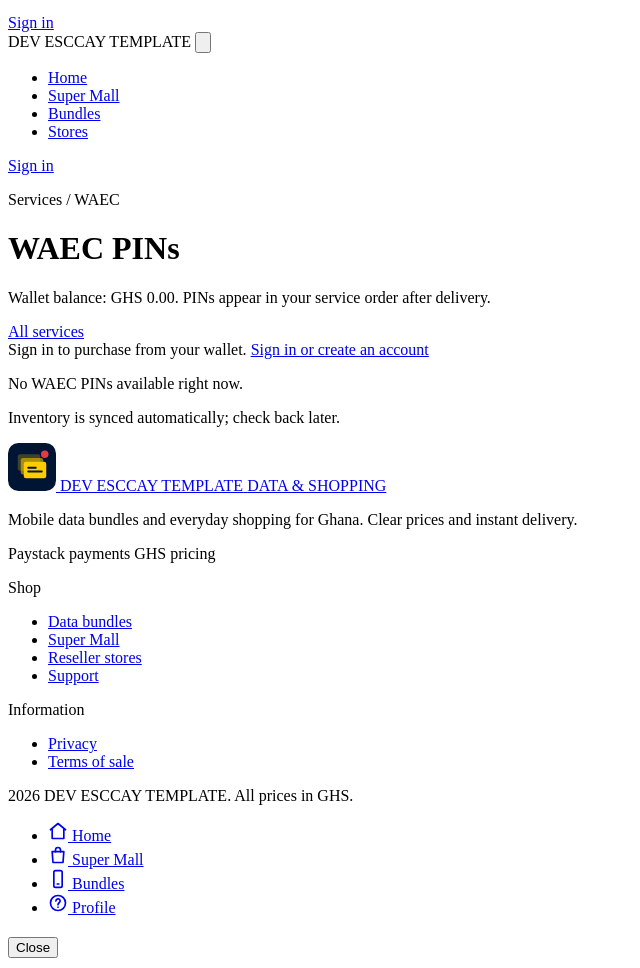
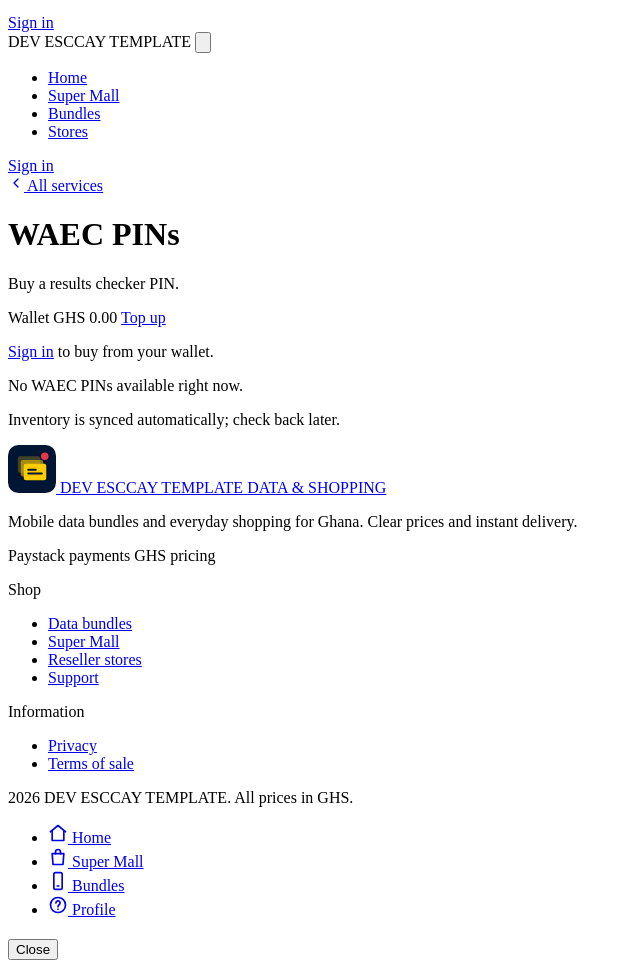
Before and after one commit to Onezsolo/datatem, a Laravel app: page /services/waec in a window 1280 px wide. Shown: the part 188-1156 px from the top of the page, without its empty margins (0-640 px from the left). Run offline with Laravel 12, Linux system fonts and the light colour scheme; data comes from the database, SQL or seed files in the repository; data that the repository does not hold is empty.

Commit message:
style(ui): apply compact layout to all service pages

```diff
--- a/resources/views/partials/guest-purchase-note.blade.php
+++ b/resources/views/partials/guest-purchase-note.blade.php
@@ -1,6 +1,6 @@
 @guest
-    <div class="rounded-card border border-line bg-surface p-4 text-sm font-semibold text-brand-navy">
-        Sign in to purchase from your wallet.
-        <a href="{{ route('login', ['redirect' => url()->current()]) }}" class="underline underline-offset-4">Sign in or create an account</a>
-    </div>
+    <p class="text-sm font-semibold text-brand-navy">
+        <a href="{{ route('login', ['redirect' => url()->current()]) }}" class="underline underline-offset-4">Sign in</a>
+        to buy from your wallet.
+    </p>
 @endguest
--- a/resources/views/services/waec.blade.php
+++ b/resources/views/services/waec.blade.php
@@ -1,13 +1,21 @@
 <x-layouts.shop title="WAEC PINs">
     <div class="space-y-6">
-        <header class="flex flex-wrap items-end justify-between gap-3">
-            <div>
-                <p class="text-xs font-bold uppercase tracking-wide text-muted">Services / WAEC</p>
-                <h1 class="mt-1 text-2xl font-extrabold tracking-tight text-brand-navy">WAEC PINs</h1>
-                <p class="mt-1 text-sm text-muted">Wallet balance: <span class="font-bold text-brand-navy">GHS {{ number_format($wallet, 2) }}</span>. PINs appear in your service order after delivery.</p>
+        <div>
+            <a href="{{ route('services.index') }}" class="inline-flex items-center gap-1.5 text-sm font-semibold text-muted hover:text-brand-navy">
+                <x-ui.icon name="chevron-left" :size="16" />
+                All services
+            </a>
+            <div class="mt-3 flex flex-wrap items-end justify-between gap-3">
+                <div>
+                    <h1 class="text-2xl font-extrabold tracking-tight text-brand-navy">WAEC PINs</h1>
+                    <p class="mt-1 text-sm text-muted">Buy a results checker PIN.</p>
+                </div>
+                <div class="flex items-center gap-3 text-sm">
+                    <span class="text-muted">Wallet <span class="font-bold text-brand-navy">GHS {{ number_format($wallet, 2) }}</span></span>
+                    <a href="{{ route('topup') }}" class="font-bold text-brand-navy underline underline-offset-4">Top up</a>
+                </div>
             </div>
-            <a href="{{ route('services.index') }}" class="inline-flex min-h-11 items-center rounded-control border border-line bg-surface px-4 text-sm font-bold text-brand-navy hover:bg-surface-muted">All services</a>
-        </header>
+        </div>
 
         @include('partials.guest-purchase-note')
 
```
Also changed, not shown: docs/superpowers/plans/2026-11-23-one-system-foundation.md (+2 -0 lines), resources/views/services/data.blade.php (+15 -7 lines), resources/views/services/hub.blade.php (+5 -6 lines), resources/views/services/subscriptions.blade.php (+15 -7 lines), resources/views/services/utility.blade.php (+15 -7 lines).
